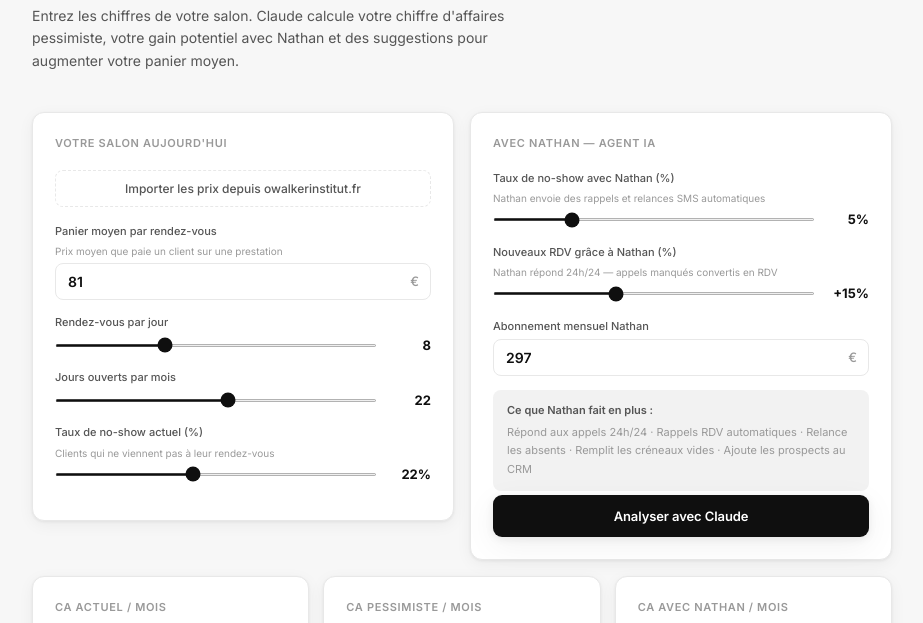
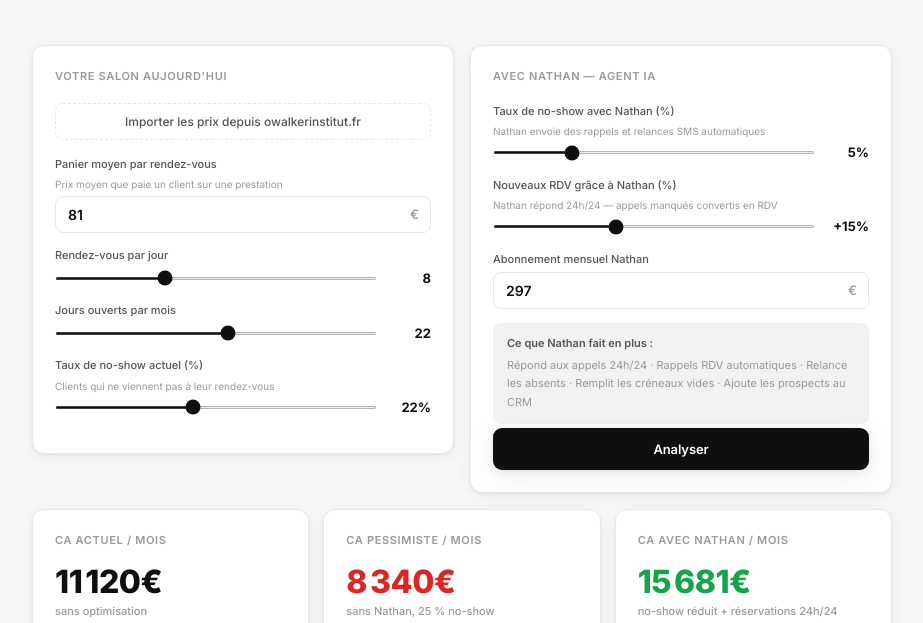
Before and after one commit to ILIAS-ma/adem, a website: page public/roi-calculator.html in a window 1280 px wide. Shown: the part 142-765 px from the top of the page, without its empty margins (178-1101 px from the left). Drawn offline with Linux system fonts and the light colour scheme.

Commit message:
Update roi-calculator.html
Co-Authored-By: Claude Sonnet 4.6 <noreply@anthropic.com>

```diff
--- a/public/roi-calculator.html
+++ b/public/roi-calculator.html
@@ -132,7 +132,7 @@
       <div>
         <div class="mark">N</div>
         <h1>Calculateur de ROI</h1>
-        <p>Entrez les chiffres de votre salon. Claude calcule votre chiffre d'affaires pessimiste, votre gain potentiel avec Nathan et des suggestions pour augmenter votre panier moyen.</p>
+
       </div>
       <button class="btn-print" onclick="window.print()">Imprimer / PDF</button>
     </div>
@@ -227,7 +227,7 @@
       </div>
 
       <button class="btn-claude" id="btn-claude" onclick="analyserAvecClaude()">
-        Analyser avec Claude
+        Analyser
       </button>
     </div>
   </div>
@@ -317,7 +317,7 @@
 
     <!-- Scénarios CA -->
     <div class="analysis-section">
-      <div class="analysis-label">Scénarios chiffre d'affaires — analyse Claude</div>
+      <div class="analysis-label">Scénarios chiffre d'affaires</div>
       <div style="display:grid;grid-template-columns:1fr 1fr;gap:12px;margin-bottom:14px;">
         <div style="border:1px solid var(--border);border-radius:9px;padding:14px;">
           <div style="font-size:10px;font-weight:600;color:#dc2626;text-transform:uppercase;letter-spacing:.06em;margin-bottom:6px;">Scenario pessimiste</div>
```
